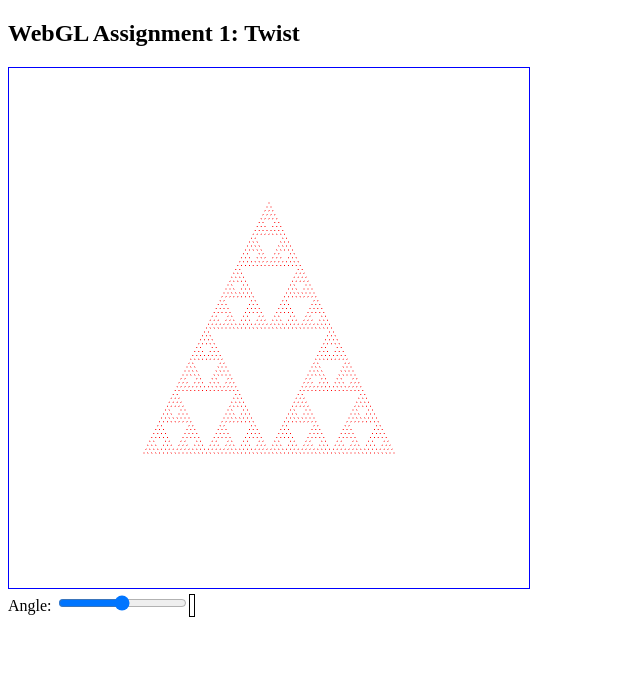
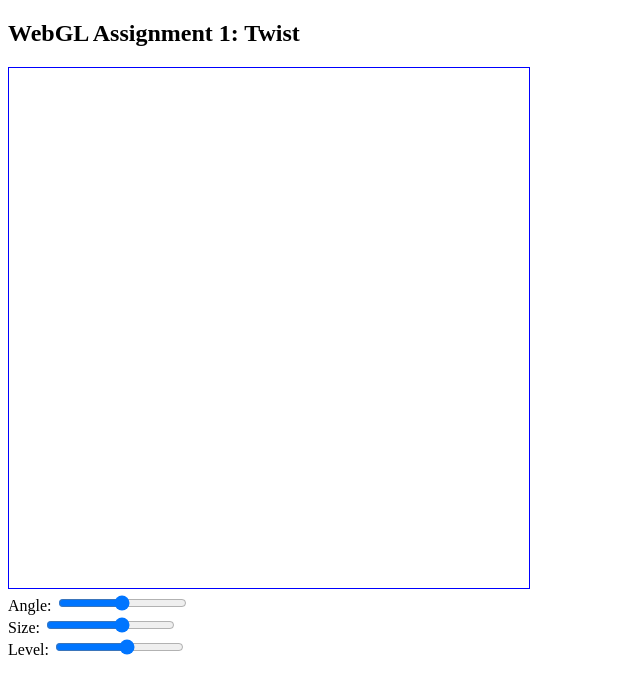
Before and after one commit to smathx/smathx.github.io, a plain HTML site: page W02/twist.html in a window 1280 px wide. Shown: the whole page, without its empty margins (0-640 px from the left). Drawn offline with Linux system fonts and the light colour scheme.

Commit message:
Assignment 1; unfinished

```diff
--- a/W02/twist.html
+++ b/W02/twist.html
@@ -8,10 +8,6 @@
 canvas {
     border: 1px solid blue;
     padding: 10px;
-}
-#angleValue {
-    border: 1px solid black;
-    padding: 2px;
 }
 </style>
 
@@ -56,8 +52,22 @@ Sorry - your browser does not support the HTML5 canvas element.
 <form id="controls">
     <label for="angle">Angle:</label>
     <input id="angle" type="range" min="0.0" max = "1.0" step="any"
-           oninput="showValue('angle','angleValue')"/>
+           oninput="showValue('angle','angleValue')"
+           onchange="drawStuff()">
     <output id="angleValue"></output>
+    <br/>
+    <label for="size">Size:</label>
+    <input id="size" type="range" min="0.5" max = "3.0" step="0.5"
+           oninput="showValue('size','sizeValue')"
+           onchange="drawStuff()">
+    <output id="sizeValue"></output>
+    <br/>
+    <label for="level">Level:</label>
+    <input id="level" type="range" min="1" max = "8" step="1"
+           oninput="showValue('level','levelValue')"
+           onchange="drawStuff()">
+    <output id="levelValue"></output>
+    <br/>
 </form>
 </body>
 </html>
--- a/W02/twist.js
+++ b/W02/twist.js
@@ -3,42 +3,33 @@
 var canvas;
 var gl;
 var points = [];
-var NumTimesToSubdivide = 6;
 
 window.onload = function init() {
+    console.log('init');
+    initGL();
+    //drawStuff();
+}
 
-    canvas = document.getElementById("gl-canvas");
+function drawStuff() {
+    var angle = document.getElementById("angle");
+    var size  = document.getElementById("size");
+    var level = document.getElementById("level");
+    var style = document.getElementById("style");
+    console.log(angle);
+    console.log(size);
+    console.log(level);
+    console.log(style);
+    //size = 1;
+    //level = 2;
+    if (level < 1 || level > 8) { alert("level out of range!"); }
+    style = gl.POINTS;
+    points = [];
+    doTriangle(1, 0, 2);
+    setupDrawing();
+    render(style);
+}
 
-    gl = WebGLUtils.setupWebGL(canvas);
-    if (!gl) {
-        alert( "Sorry - WebGL is not available." );
-    }
-
-    var vertices = [
-        vec2(-1/2, -1/2),
-        vec2( 0,  1/2),
-        vec2( 1/2, -1/2)
-    ];
-
-    divideTriangle(vertices[0], vertices[1], vertices[2],
-                   NumTimesToSubdivide);
-
-    var theta = 0;
-
-    for (var i = 0; i < points.length; ++i) {
-
-        var x = points[i][0];
-        var y = points[i][1];
-        var r = Math.sqrt(x*x+y*y);
-        //console.log(points[i]);
-        points[i][0] = x * Math.cos(r * theta) - y * Math.sin(r * theta);
-        points[i][1] = x * Math.sin(r * theta) + y * Math.cos(r * theta);
-        //console.log(r);
-        //console.log(x);
-        //console.log(y);
-        //console.log(points[i]);
-    }
-    console.log(points);
+function setupDrawing() {
     gl.viewport(0, 0, canvas.width, canvas.height);
     gl.clearColor(1.0, 1.0, 1.0, 1.0);
 
@@ -52,15 +43,45 @@ window.onload = function init() {
     var vPosition = gl.getAttribLocation(program, "vPosition");
     gl.vertexAttribPointer(vPosition, 2, gl.FLOAT, false, 0, 0);
     gl.enableVertexAttribArray(vPosition);
+}
 
-    render();
-};
+function initGL() {
+    canvas = document.getElementById("gl-canvas");
+
+    gl = WebGLUtils.setupWebGL(canvas);
+    if (!gl) {
+        alert( "Sorry - WebGL is not available." );
+    }
+}
+
+function doTriangle(size, angle, level) {
+
+    var vertices =
+    [
+        vec2(-size/2, -size/2),
+        vec2(      0,  size/2),
+        vec2( size/2, -size/2)
+    ];
+
+    divideTriangle(vertices[0], vertices[1], vertices[2], level);
+
+    for (var i = 0; i < points.length; ++i) {
+
+        var x = points[i][0];
+        var y = points[i][1];
+        var r = Math.sqrt(x*x + y*y);
+
+        points[i][0] = x * Math.cos(r * angle) - y * Math.sin(r * angle);
+        points[i][1] = x * Math.sin(r * angle) + y * Math.cos(r * angle);
+    }
+}
 
 function triangle(a, b, c) {
     points.push(a, b, c);
 }
 
 function divideTriangle(a, b, c, count) {
+    console.log(count);
     if (count === 0) {
         triangle(a, b, c);
     }
@@ -74,13 +95,13 @@ function divideTriangle(a, b, c, count) {
         divideTriangle(a, ab, ac, count);
         divideTriangle(c, ac, bc, count);
         divideTriangle(b, bc, ab, count);
-        //divideTriangle(ac, ab, bc, count);
+        divideTriangle(ac, ab, bc, count);
     }
 }
 
-function render() {
+function render(style) {
     gl.clear(gl.COLOR_BUFFER_BIT);
-    gl.drawArrays(gl.POINTS, 0, points.length);
+    gl.drawArrays(style, 0, points.length);
 }
 
 //end
```
